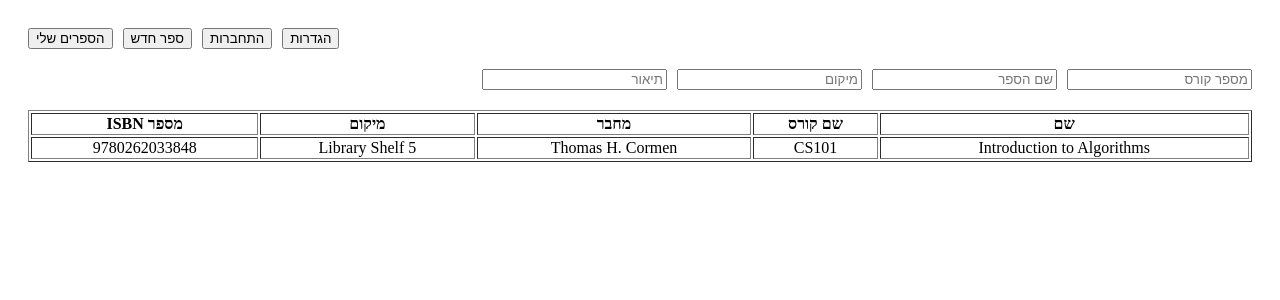
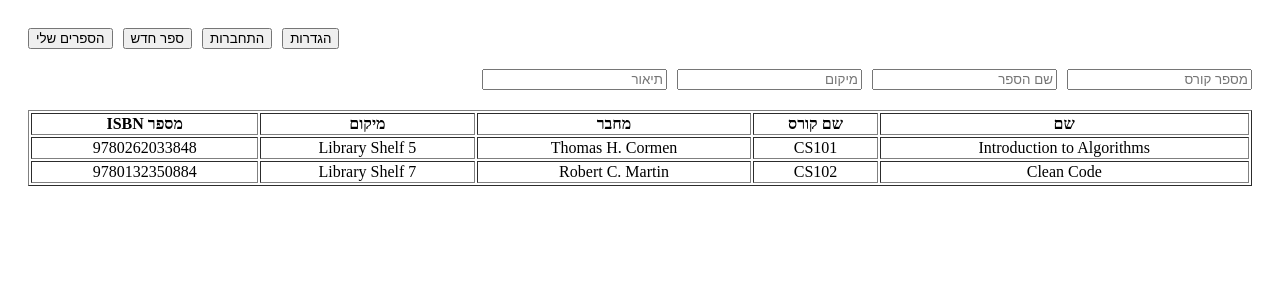
Before and after one commit to orinu/books-borrowing, a React (Vite) app in the folder front/: page / in a window 1280 px wide. Shown: the top 300 px of the page. Built offline with nearby package versions, Linux system fonts and the light colour scheme.

Commit message:
add filters

```diff
--- a/front/src/components/BookTable.tsx
+++ b/front/src/components/BookTable.tsx
@@ -3,7 +3,16 @@ import { useSelector } from 'react-redux';
 import { RootState } from '../store/store';
 
 const BookTable: React.FC = () => {
-  const books = useSelector((state: RootState) => state.books.books);
+  const { books, filters } = useSelector((state: RootState) => state.books);
+
+  const filteredBooks = books.filter((book) => {
+    return (
+      (filters.courseNumber === '' || book.courseName.includes(filters.courseNumber)) &&
+      (filters.bookName === '' || book.title.includes(filters.bookName)) &&
+      (filters.location === '' || book.location.includes(filters.location)) &&
+      (filters.description === '' || book.author.includes(filters.description)) // Using author for description
+    );
+  });
 
   return (
     <table border={1} style={{ width: '100%', textAlign: 'center' }}>
@@ -17,7 +26,8 @@ const BookTable: React.FC = () => {
         </tr>
       </thead>
       <tbody>
-        {books.map((book) => (
+        {filteredBooks.length > 0 ? (
+          filteredBooks.map((book) => (
             <tr key={book.id}>
               <td>{book.title}</td>
               <td>{book.courseName}</td>
@@ -25,7 +35,12 @@ const BookTable: React.FC = () => {
               <td>{book.location}</td>
               <td>{book.isbn}</td>
             </tr>
-        ))}
+          ))
+        ) : (
+          <tr>
+            <td colSpan={5}>לא נמצאו ספרים</td>
+          </tr>
+        )}
       </tbody>
     </table>
   );
--- a/front/src/components/Filters.tsx
+++ b/front/src/components/Filters.tsx
@@ -1,36 +1,37 @@
-import React, { useState } from 'react';
+import React from 'react';
+import { useDispatch, useSelector } from 'react-redux';
+import { setFilters } from '../store/slices/booksSlice';
+import { RootState } from '../store/store';
 
 const Filters: React.FC = () => {
-  const [courseNumber, setCourseNumber] = useState('');
-  const [bookName, setBookName] = useState('');
-  const [location, setLocation] = useState('');
-  const [description, setDescription] = useState('');
+  const filters = useSelector((state: RootState) => state.books.filters);
+  const dispatch = useDispatch();
 
   return (
     <div style={{ display: 'flex', gap: '10px', marginBottom: '20px' }}>
       <input
         type="text"
         placeholder="מספר קורס"
-        value={courseNumber}
-        onChange={(e) => setCourseNumber(e.target.value)}
+        value={filters.courseNumber}
+        onChange={(e) => dispatch(setFilters({ courseNumber: e.target.value }))}
       />
       <input
         type="text"
         placeholder="שם הספר"
-        value={bookName}
-        onChange={(e) => setBookName(e.target.value)}
+        value={filters.bookName}
+        onChange={(e) => dispatch(setFilters({ bookName: e.target.value }))}
       />
       <input
         type="text"
         placeholder="מיקום"
-        value={location}
-        onChange={(e) => setLocation(e.target.value)}
+        value={filters.location}
+        onChange={(e) => dispatch(setFilters({ location: e.target.value }))}
       />
       <input
         type="text"
         placeholder="תיאור"
-        value={description}
-        onChange={(e) => setDescription(e.target.value)}
+        value={filters.description}
+        onChange={(e) => dispatch(setFilters({ description: e.target.value }))}
       />
     </div>
   );
--- a/front/src/store/slices/booksSlice.ts
+++ b/front/src/store/slices/booksSlice.ts
@@ -1,5 +1,4 @@
-import { createSlice, PayloadAction } from "@reduxjs/toolkit";
-import { Book } from "../../types/Book";
+import { createSlice, PayloadAction } from '@reduxjs/toolkit';
 
 interface Book {
   id: string;
@@ -10,32 +9,57 @@ interface Book {
   isbn: string;
 }
 
+interface Filters {
+  courseNumber: string;
+  bookName: string;
+  location: string;
+  description: string;
+}
+
 interface BooksState {
   books: Book[];
+  filters: Filters;
 }
 
 const initialState: BooksState = {
   books: [
     {
-      id: "1",
-      title: "Introduction to Algorithms",
-      courseName: "CS101",
-      author: "Thomas H. Cormen",
-      location: "Library Shelf 5",
-      isbn: "9780262033848",
+      id: '1',
+      title: 'Introduction to Algorithms',
+      courseName: 'CS101',
+      author: 'Thomas H. Cormen',
+      location: 'Library Shelf 5',
+      isbn: '9780262033848',
+    },
+    {
+      id: '2',
+      title: 'Clean Code',
+      courseName: 'CS102',
+      author: 'Robert C. Martin',
+      location: 'Library Shelf 7',
+      isbn: '9780132350884',
     },
   ],
+  filters: {
+    courseNumber: '',
+    bookName: '',
+    location: '',
+    description: '',
+  },
 };
 
 export const booksSlice = createSlice({
-  name: "books",
+  name: 'books',
   initialState,
   reducers: {
     addBook: (state, action: PayloadAction<Book>) => {
       state.books.push(action.payload);
     },
+    setFilters: (state, action: PayloadAction<Partial<Filters>>) => {
+      state.filters = { ...state.filters, ...action.payload };
+    },
   },
 });
 
-export const { addBook, borrowBook, returnBook } = booksSlice.actions;
+export const { addBook, setFilters } = booksSlice.actions;
 export default booksSlice.reducer;
```
Lines whose indentation alone changed are shown as unchanged.
